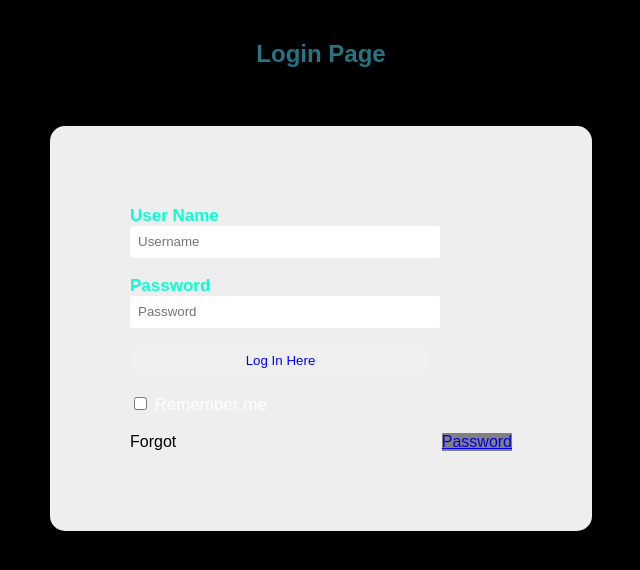
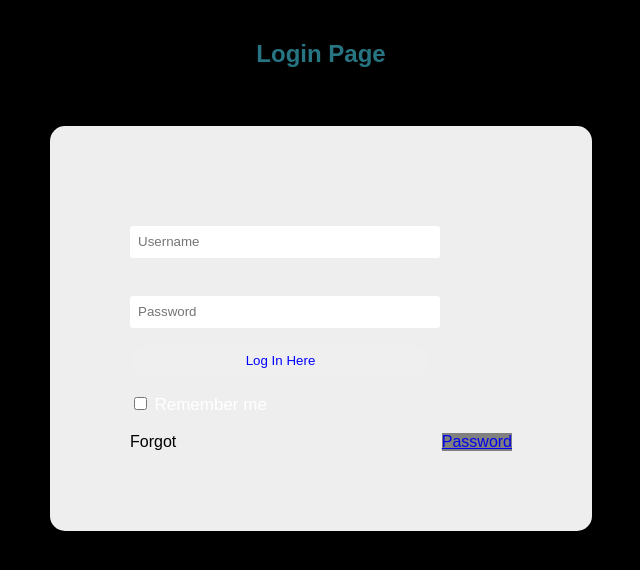
Before and after one commit to BlackHexFury896/ScoutingMaxXander, a plain HTML site: page index.html in a window 1280 px wide. Shown: the whole page, without its empty margins (319-959 px from the left). Drawn offline with Linux system fonts and the light colour scheme.

Commit message:
Update style.css

```diff
--- a/style.css
+++ b/style.css
@@ -21,7 +21,7 @@ h2{
     padding: 20px;
 }
 label{
-    color: #08ffd1;
+    color: #EEEEEE;
     font-size: 17px;
 }
 #Uname{
```
